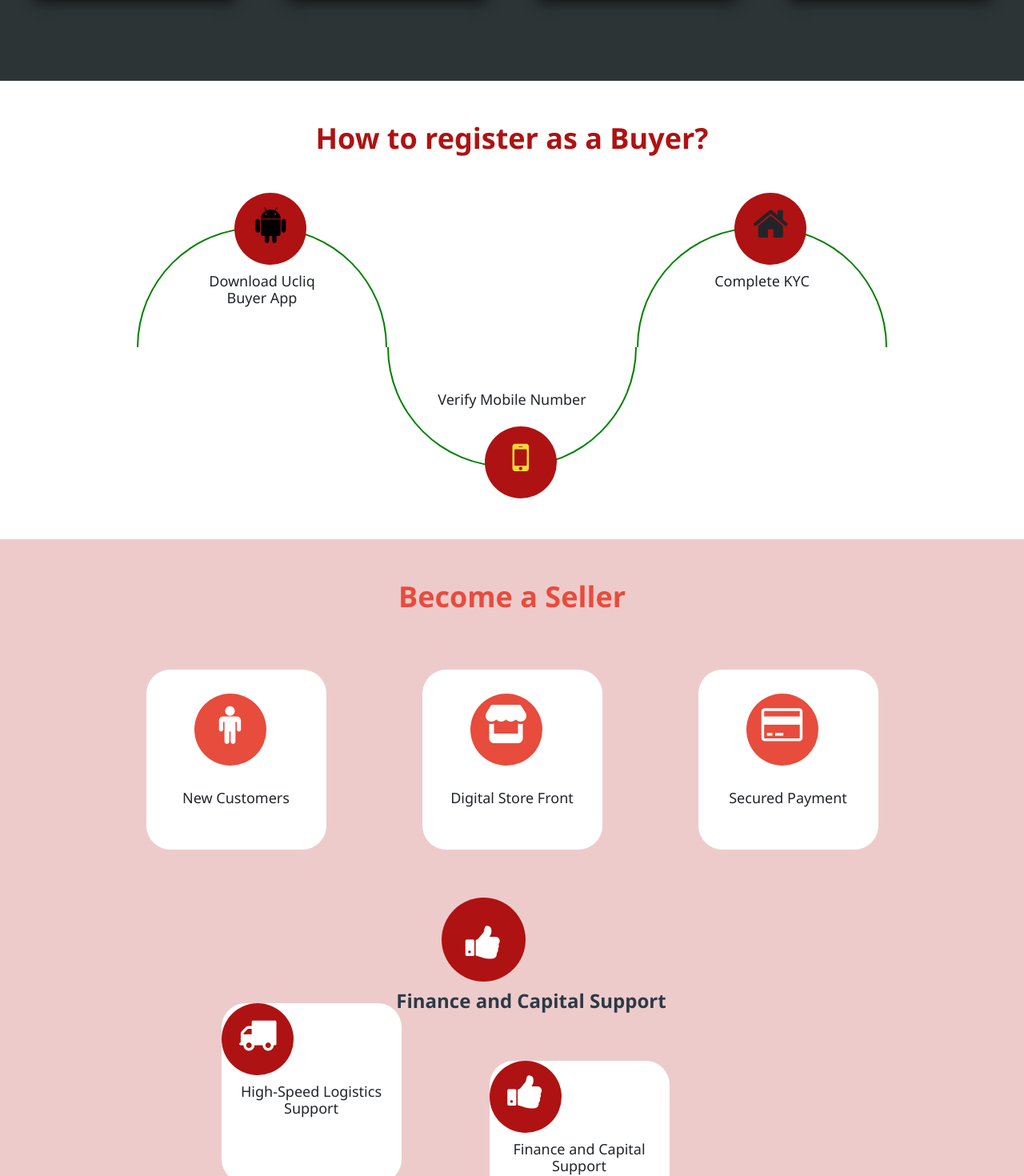
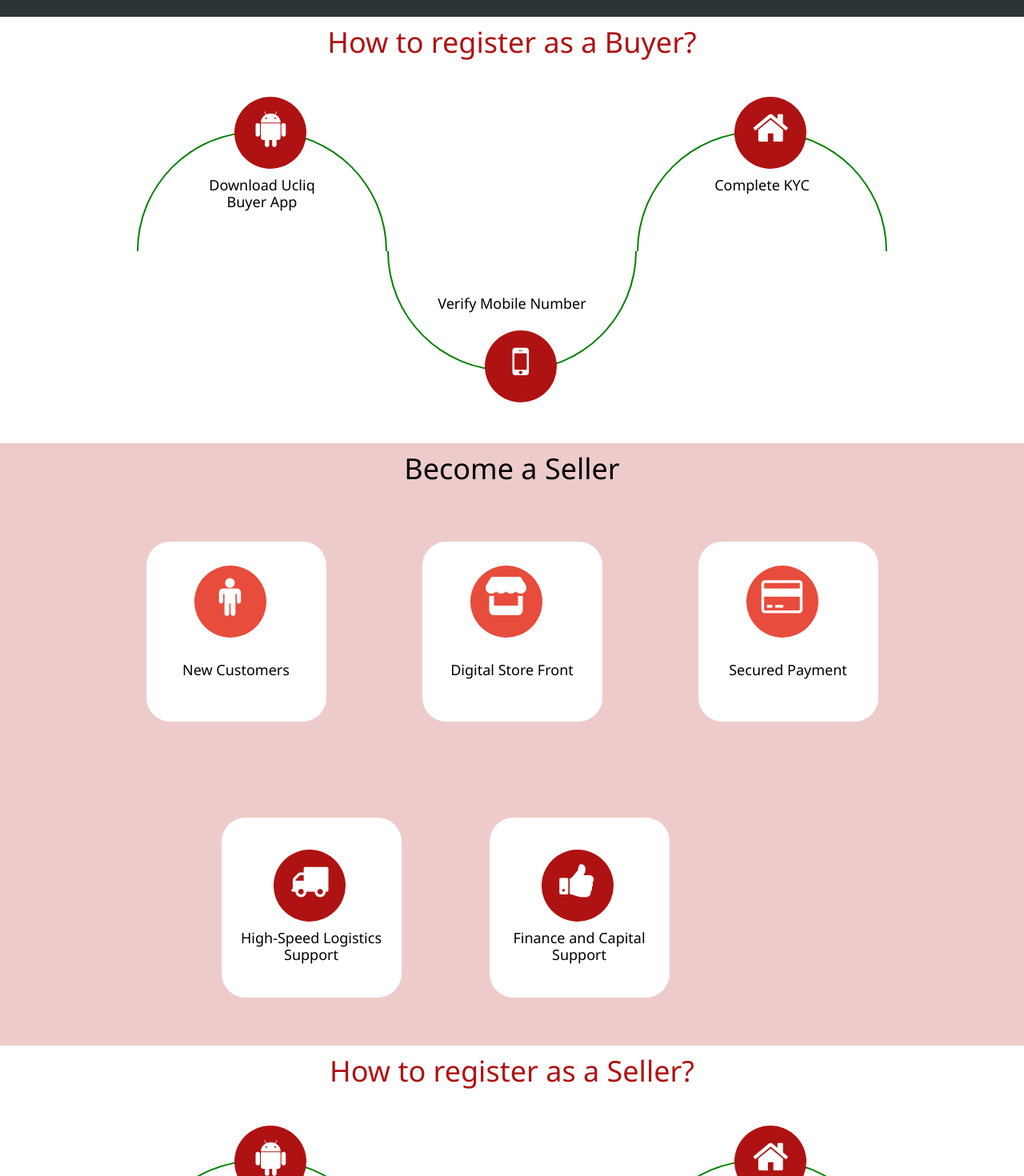
Before and after one commit to Ajeetbh/ucliq-buyer, a React (Create React App) app in the folder ucliq/: page /buy-sell in a window 1280 px wide. Shown: the part 1020-2490 px from the top of the page at 80% size. Built offline with nearby package versions, Linux system fonts and the light colour scheme.

Commit message:
css update

```diff
--- a/ucliq/public/index.html
+++ b/ucliq/public/index.html
@@ -16,6 +16,13 @@
       rel="stylesheet"
       integrity="sha384-EVSTQN3/azprG1Anm3QDgpJLIm9Nao0Yz1ztcQTwFspd3yD65VohhpuuCOmLASjC"
       crossorigin="anonymous"
+    />
+
+    <link rel="preconnect" href="https://fonts.googleapis.com" />
+    <link rel="preconnect" href="https://fonts.gstatic.com" crossorigin />
+    <link
+      href="https://fonts.googleapis.com/css2?family=Lato:ital,wght@1,300&family=Quicksand&display=swap"
+      rel="stylesheet"
     />
 
     <link rel="preconnect" href="https://fonts.googleapis.com" />
--- a/ucliq/src/App.css
+++ b/ucliq/src/App.css
@@ -1,6 +1,7 @@
 .App {
   text-align: center;
   background-color: #fff;
+
 }
 
 .sec-two {
--- a/ucliq/src/components/AboutUcliq.js
+++ b/ucliq/src/components/AboutUcliq.js
@@ -1,69 +1,69 @@
-// import React from "react";
-// import "../style/aboutucliq.css";
+import React from "react";
+import "../style/aboutucliq.css";
 
-// const AboutUcliq = () => {
-//   return (
-//     <div>
-//       <div className="row">
-//         <div className="second">
-//           <div className="secondInfo">
-//             <p>What we Serve</p>
-//             <h1>Meat, Fresh Fish, and Seafood delivered to your business</h1>
-//           </div>
-//           <div className="secondProp">
-//             <div className="firstSec">
-//               <div className="col1">
-//                 <div className="icon">
-//                   <i
-//                     className="fa fa-truck"
-//                     style={{ fontSize: "42px", color: "white" }}
-//                   ></i>
-//                 </div>
-//                 <h5>Doorstep Delivary</h5>
-//               </div>
-//               <div className="col1">
-//                 <div className="icon">
-//                   <i
-//                     className="fas fa-chart-line"
-//                     style={{ fontSize: "42px", color: "white" }}
-//                   ></i>
-//                 </div>
-//                 <h5>Business Growth</h5>
-//               </div>
-//               <div className="col1">
-//                 <div className="icon">
-//                   <i
-//                     className="fa fa-rupee"
-//                     style={{ fontSize: "42px", color: "white" }}
-//                   ></i>
-//                 </div>
-//                 <h5>Smart Returns</h5>
-//               </div>
-//             </div>
-//             <div className="secondSec">
-//               <div className="col2">
-//                 <div className="icon">
-//                   <i
-//                     className="far fa-credit-card"
-//                     style={{ fontSize: "42px", color: "white" }}
-//                   ></i>
-//                 </div>
-//                 <h5>Credit Facility</h5>
-//               </div>
-//               <div className="col2">
-//                 <div className="icon">
-//                   <i
-//                     className="fa fa-money"
-//                     style={{ fontSize: "42px", color: "white" }}
-//                   ></i>
-//                 </div>
-//                 <h5>Easy Payment</h5>
-//               </div>
-//             </div>
-//           </div>
-//         </div>
-//       </div>
-//     </div>
-//   );
-// };
-// export default AboutUcliq;
+const AboutUcliq = () => {
+  return (
+    <div>
+      <div className="row">
+        <div className="second">
+          <div className="secondInfo">
+            <p>What we Serve</p>
+            <h1>Meat, Fresh Fish, and Seafood delivered to your business</h1>
+          </div>
+          <div className="secondProp">
+            <div className="firstSec">
+              <div className="col1">
+                <div className="icon">
+                  <i
+                    className="fa fa-truck"
+                    style={{ fontSize: "42px", color: "white" }}
+                  ></i>
+                </div>
+                <h5>Doorstep Delivary</h5>
+              </div>
+              <div className="col1">
+                <div className="icon">
+                  <i
+                    className="fas fa-chart-line"
+                    style={{ fontSize: "42px", color: "white" }}
+                  ></i>
+                </div>
+                <h5>Business Growth</h5>
+              </div>
+              <div className="col1">
+                <div className="icon">
+                  <i
+                    className="fa fa-rupee"
+                    style={{ fontSize: "42px", color: "white" }}
+                  ></i>
+                </div>
+                <h5>Smart Returns</h5>
+              </div>
+            </div>
+            <div className="secondSec">
+              <div className="col2">
+                <div className="icon">
+                  <i
+                    className="far fa-credit-card"
+                    style={{ fontSize: "42px", color: "white" }}
+                  ></i>
+                </div>
+                <h5>Credit Facility</h5>
+              </div>
+              <div className="col2">
+                <div className="icon">
+                  <i
+                    className="fa fa-money"
+                    style={{ fontSize: "42px", color: "white" }}
+                  ></i>
+                </div>
+                <h5>Easy Payment</h5>
+              </div>
+            </div>
+          </div>
+        </div>
+      </div>
+    </div>
+  );
+};
+export default AboutUcliq;
--- a/ucliq/src/components/Buyer.js
+++ b/ucliq/src/components/Buyer.js
@@ -36,8 +36,8 @@
               </div>
             </div>
             <div className="detail">
-              <div className="icon">
-                <i class="fa fa-truck" style={{fontSize:"60px",color:"white"}}></i>
+              <div className="icon-th">
+                <i class="fa fa-truck third-icon"></i>
               </div>
               <h3>Convenience</h3>
               <div className="detailP">
--- a/ucliq/src/components/RegBuyer.js
+++ b/ucliq/src/components/RegBuyer.js
@@ -1,15 +1,13 @@
-import React from 'react'
+import React from "react";
 import "../style/regbuyer.css";
 
 const RegBuyer = () => {
   return (
-    <div className='container'>
-      <h1 className="header4">
-        How to register as a Buyer?
-      </h1>
-      <div className='border'>
-        <div className='div1'>
-          <div className='icons'>
+    <div className="container">
+      <h1 className="header4">How to register as a Buyer?</h1>
+      <div className="border">
+        <div className="div1">
+          <div className="icons">
             <a
               href="https://play.google.com/store/apps/details?id=com.ucliq_customer&gl=US"
               target="_blank"
@@ -18,29 +16,34 @@
               <i
                 className="fa fa-android"
                 aria-hidden="true"
-              style={{ fontSize: "48px", color: "black" }}
+                style={{ fontSize: "48px", color: "white" }}
               ></i>
             </a>
           </div>
-          <h5>Download Ucliq <br /> Buyer App</h5>
+          <h5>
+            Download Ucliq <br /> Buyer App
+          </h5>
         </div>
-        <div className='div2'>
+        <div className="div2">
           <h5>Verify Mobile Number</h5>
-          <div className='icons'>
+          <div className="icons">
             <i
               className="fa fa-mobile"
-            style={{ fontSize: "48px", color: "#f3da35" }}
+              style={{ fontSize: "48px", color: "white" }}
             ></i>
           </div>
         </div>
-        <div className='div3'>
-          <div className='icons'>
-          <i className="fa fa-home" style={{ fontSize: "48px" }}></i>
+        <div className="div3">
+          <div className="icons">
+            <i
+              className="fa fa-home"
+              style={{ fontSize: "48px", color: "white" }}
+            ></i>
           </div>
           <h5>Complete KYC</h5>
         </div>
       </div>
     </div>
-  )
-}
+  );
+};
 export default RegBuyer;
--- a/ucliq/src/components/RegSeller.js
+++ b/ucliq/src/components/RegSeller.js
@@ -1,15 +1,13 @@
-import React from 'react'
+import React from "react";
 import "../style/regseller.css";
 
 const RegSeller = () => {
   return (
-    <div className='container'>
-      <h1 className="header4">
-        How to register as a Seller?
-      </h1>
-      <div className='border'>
-        <div className='div1'>
-          <div className='icons'>
+    <div className="container">
+      <h1 className="header4">How to register as a Seller?</h1>
+      <div className="border">
+        <div className="div1">
+          <div className="icons">
             <a
               href="https://play.google.com/store/apps/details?id=com.ucliq_seller_panel"
               target="_blank"
@@ -18,29 +16,34 @@
               <i
                 className="fa fa-android"
                 aria-hidden="true"
-              style={{ fontSize: "48px", color: "black" }}
+                style={{ fontSize: "48px", color: "white" }}
               ></i>
             </a>
           </div>
-          <h5>Download Ucliq <br /> Seller App</h5>
+          <h5>
+            Download Ucliq <br /> Seller App
+          </h5>
         </div>
-        <div className='div2'>
+        <div className="div2">
           <h5>Verify Mobile Number</h5>
-          <div className='icons'>
+          <div className="icons">
             <i
               className="fa fa-mobile"
-            style={{ fontSize: "48px", color: "#f3da35" }}
+              style={{ fontSize: "48px", color: "white" }}
             ></i>
           </div>
         </div>
-        <div className='div3'>
-          <div className='icons'>
-          <i className="fa fa-home" style={{ fontSize: "48px" }}></i>
+        <div className="div3">
+          <div className="icons">
+            <i
+              className="fa fa-home"
+              style={{ fontSize: "48px", color: "white" }}
+            ></i>
           </div>
           <h5>Complete KYC</h5>
         </div>
       </div>
     </div>
-  )
-}
+  );
+};
 export default RegSeller;
--- a/ucliq/src/components/Seller.js
+++ b/ucliq/src/components/Seller.js
@@ -42,7 +42,7 @@
               </div>
               <div className="seller2">
                 <div className="column2">
-                  <div className="icons">
+                  <div className="icon-2">
                     <i
                       class="fa fa-truck"
                       style={{ fontSize: "48px", color: "white" }}
@@ -52,20 +52,20 @@
                 </div>
                 {/*5................. .............................. */}
                 <div className="detail2">
-                  <div className="icon1">
-                    <i
+                  {/* <div className="icon1"> */}
+                  {/* <i
                       class="fa fa-thumbs-up"
                       style={{
                         fontSize: "48px",
                         color: "white",
                         padding: "25px 1px 1px 1px",
                       }}
-                    ></i>
-                  </div>
+                    ></i> */}
+                  {/* </div> */}
 
-                  <h3 className="buyheadnew">Finance and Capital Support</h3>
+                  {/* <h3 className="buyheadnew">Finance and Capital Support</h3> */}
                   <div className="column2">
-                    <div className="icons">
+                    <div className="icon-3">
                       <i
                         class="fa fa-thumbs-up"
                         style={{ fontSize: "48px", color: "white" }}
--- a/ucliq/src/style/aboutucliq.css
+++ b/ucliq/src/style/aboutucliq.css
@@ -40,7 +40,7 @@
   margin: 2rem;
   background-color: white;
   border-radius: 3rem;
-  transform: skewX(10deg);
+  /* transform: skewX(10deg); */
 }
 .col1 .icon {
   width: 6rem;
@@ -93,7 +93,7 @@
   background-color: white;
   margin: 4rem;
   border-radius: 3rem;
-  transform: skewX(10deg);
+  /* transform: skewX(10deg); */
 }
 
 .col2 .icon {
--- a/ucliq/src/style/benefits.css
+++ b/ucliq/src/style/benefits.css
@@ -32,7 +32,7 @@
   color: white;
 }
 
-/* .container1 {
+.container1 {
   width: 88rem;
   margin-left: -176px;
 }
@@ -78,8 +78,7 @@
 .regseller {
   width: 200rem !important;
   margin-left: -122px !important;
-  } */
-
+}
 @media screen and (max-width: 400px) {
   .container1 .subheadingbuy {
     margin-top: 6rem;
--- a/ucliq/src/style/buyer.css
+++ b/ucliq/src/style/buyer.css
@@ -52,6 +52,23 @@
   font-size: 1.2rem;
 }
 
+.third-icon {
+  font-size: 60px;
+  color: white;
+  margin-left: 1px;
+  margin-top: 18px;
+}
+
+.icon-th {
+  width: 100px;
+  height: 100px;
+  border: 1px solid #ff7675;
+  align-items: center;
+  border-radius: 100%;
+  background-color: #ff7675;
+  margin-left: 149px;
+}
+
 /*
   @media screen and (max-width: 400px){
     .buyer{
--- a/ucliq/src/style/home.css
+++ b/ucliq/src/style/home.css
@@ -15,6 +15,7 @@
   text-align: left;
   font-size: 3rem;
   font-family: "Poppins", sans-serif;
+  color: #2c3a47;
 }
 
 .headerInfo span {
--- a/ucliq/src/style/seller.css
+++ b/ucliq/src/style/seller.css
@@ -46,6 +46,7 @@
   margin: 4rem;
   border-radius: 2rem;
   background-color: white;
+  padding-top: 1px;
 }
 
 .buyerheading1 h1 {
@@ -117,3 +118,46 @@
   margin-left: -2rem;
   color: #2c3a47;
 }
+
+.seller1 .icons {
+  width: 6rem;
+  height: 6rem;
+  background-color: #e74c3c;
+  margin: 2rem 0rem 2rem 4rem;
+}
+
+.icon-2 {
+  background-color: #af1212;
+  width: 6rem;
+  height: 6rem;
+  align-items: center;
+  justify-content: center;
+  border-radius: 5rem;
+  padding-top: 1rem;
+  margin-left: 65px;
+  margin-top: 39px;
+}
+
+.icon-3 {
+  background-color: #af1212;
+  width: 6rem;
+  height: 6rem;
+  align-items: center;
+  justify-content: center;
+  border-radius: 5rem;
+  padding-top: 1rem;
+  margin-left: 65px;
+  margin-top: 39px;
+}
+
+h1,
+h2,
+h3,
+h4,
+h5,
+h6 {
+  font-family: "Segoe UI", Arial, sans-serif;
+  font-weight: 400;
+  margin: 10px 0;
+  color: black;
+}
```
Lines whose indentation alone changed are shown as unchanged.
